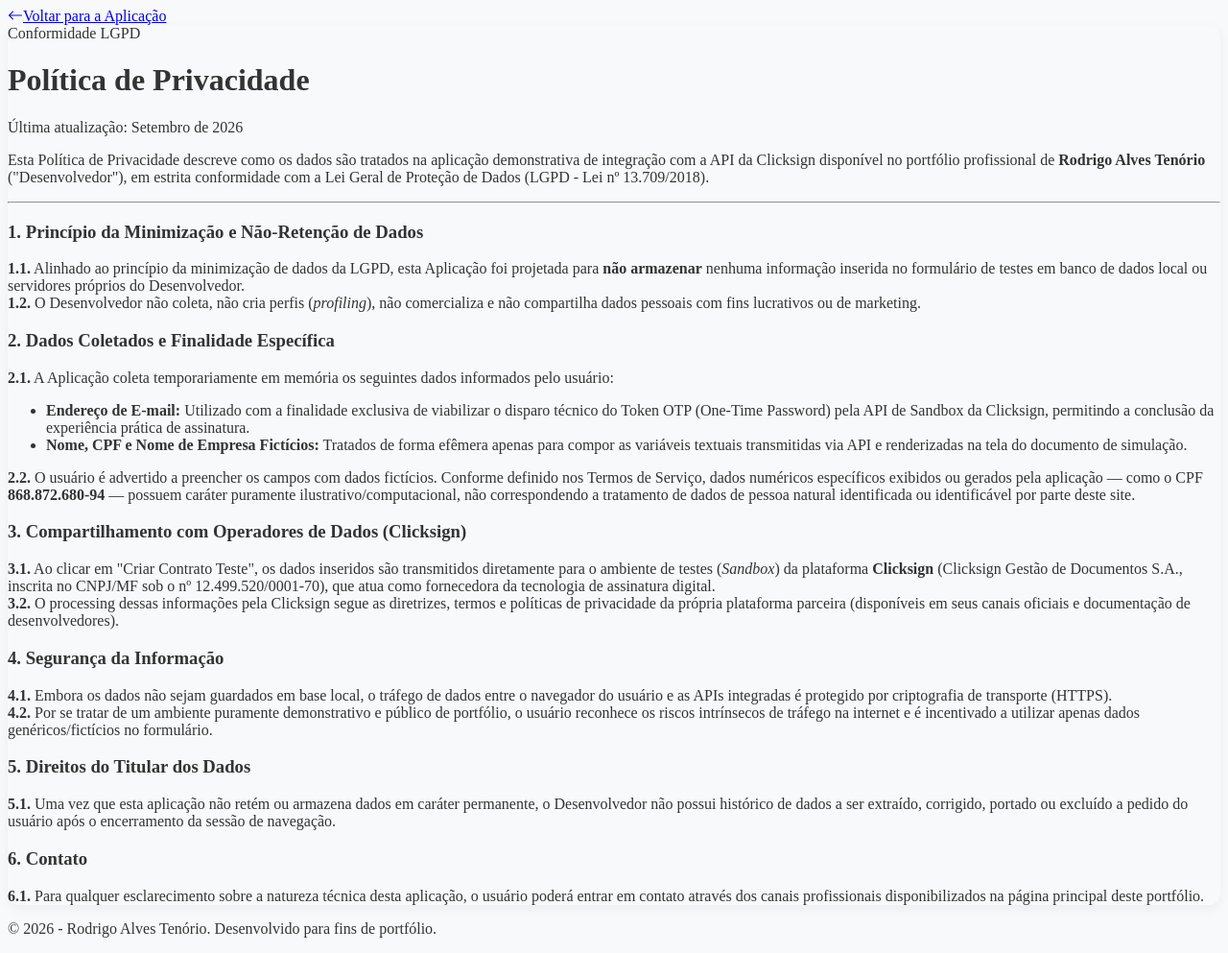
After one commit to rodten23/portal_rodten23, a Flask app: page /privacy_policy_contract in a window 1280 px wide. The commit adds this page. Shown: the whole page at 96% size. Run offline with Flask 3, Linux system fonts and the light colour scheme.

Commit message:
:sparkles: feat: Inclusão dos termos de serviço e política de privacidade.

```diff
--- a/portal_rodten23/app.py
+++ b/portal_rodten23/app.py
@@ -164,6 +164,18 @@ def valida_cpf(cpf: str) -> bool:
         return True
 
 
+@app.route('/terms_service_contract')
+def terms_service_contract():
+    current_date = date.today()
+    return render_template('terms_service_contract.html', ano_corrente=current_date.year)
+
+
+@app.route('/privacy_policy_contract')
+def privacy_policy_contract():
+    current_date = date.today()
+    return render_template('privacy_policy_contract.html', ano_corrente=current_date.year)
+
+
 @app.route('/contract', methods=['GET', 'POST'])
 def contract():
     if request.method == 'GET':
--- a/portal_rodten23/templates/contract.html
+++ b/portal_rodten23/templates/contract.html
@@ -110,7 +110,7 @@
                                 required
                             />
                             <label class="form-check-label" for="termsCheck">
-                                Ao continuar, você aceita os <a href="#">Termos de Serviço</a> e <a href="#">Política de Privacidade</a>
+                                Ao continuar, você aceita os <a href="{{ url_for('terms_service_contract') }}" target="_blank">Termos de Serviço</a> e <a href="{{ url_for('privacy_policy_contract') }}" target="_blank">Política de Privacidade</a>
                             </label>
                             <div class="invalid-feedback">Necessário aceitar os termos.</div>
                         </div>
--- /dev/null
+++ b/portal_rodten23/templates/privacy_policy_contract.html
@@ -0,0 +1,96 @@
+<!DOCTYPE html>
+<html lang="pt-BR">
+<head>
+    <meta charset="UTF-8">
+    <meta http-equiv="X-UA-Compatible" content="IE=edge">
+    <meta name="viewport" content="width=device-width, initial-scale=1">
+    <link rel="icon" type="image/png" href="../static/img/rodrigo_favicon.png">
+    <link rel="stylesheet" href="https://cdn.jsdelivr.net/npm/bootstrap-icons@1.11.1/font/bootstrap-icons.css">
+    <title>Política de Privacidade - Contrato Teste</title>
+    <style>
+        body { background-color: #f8f9fa; color: #333; }
+        .legal-card { border-radius: 12px; box-shadow: 0 4px 12px rgba(0,0,0,0.05); }
+    </style>
+</head>
+<body>
+
+    <div class="container my-5">
+        <div class="row justify-content-center">
+            <div class="col-lg-10 col-xl-8">
+
+                <!-- Botão Voltar -->
+                <div class="mb-4">
+                    <a href="{{ url_for('contract') }}" class="btn btn-sm btn-outline-secondary">
+                        <i class="bi bi-arrow-left me-2"></i>Voltar para a Aplicação
+                    </a>
+                </div>
+
+                <!-- Cartão do Documento -->
+                <div class="card legal-card border-0 p-4 p-md-5">
+                    <div class="card-body">
+
+                        <div class="text-center mb-5">
+                            <span class="badge bg-success mb-2">Conformidade LGPD</span>
+                            <h1 class="display-6 fw-bold text-dark">Política de Privacidade</h1>
+                            <p class="text-muted small">Última atualização: Setembro de 2026</p>
+                        </div>
+
+                        <p class="lead">
+                            Esta Política de Privacidade descreve como os dados são tratados na aplicação demonstrativa de integração com a API da Clicksign disponível no portfólio profissional de <strong>Rodrigo Alves Tenório</strong> ("Desenvolvedor"), em estrita conformidade com a Lei Geral de Proteção de Dados (LGPD - Lei nº 13.709/2018).
+                        </p>
+
+                        <hr class="my-4 text-secondary opacity-25">
+
+                        <h3 class="h5 fw-bold text-dark mt-4">1. Princípio da Minimização e Não-Retenção de Dados</h3>
+                        <p class="ps-3 text-secondary">
+                            <strong>1.1.</strong> Alinhado ao princípio da minimização de dados da LGPD, esta Aplicação foi projetada para <strong>não armazenar</strong> nenhuma informação inserida no formulário de testes em banco de dados local ou servidores próprios do Desenvolvedor.<br>
+                            <strong>1.2.</strong> O Desenvolvedor não coleta, não cria perfis (<em>profiling</em>), não comercializa e não compartilha dados pessoais com fins lucrativos ou de marketing.
+                        </p>
+
+                        <h3 class="h5 fw-bold text-dark mt-4">2. Dados Coletados e Finalidade Específica</h3>
+                        <p class="ps-3 text-secondary">
+                            <strong>2.1.</strong> A Aplicação coleta temporariamente em memória os seguintes dados informados pelo usuário:<br>
+                        </p>
+                        <ul class="ms-4 text-secondary">
+                            <li><strong>Endereço de E-mail:</strong> Utilizado com a finalidade exclusiva de viabilizar o disparo técnico do Token OTP (One-Time Password) pela API de Sandbox da Clicksign, permitindo a conclusão da experiência prática de assinatura.</li>
+                            <li><strong>Nome, CPF e Nome de Empresa Fictícios:</strong> Tratados de forma efêmera apenas para compor as variáveis textuais transmitidas via API e renderizadas na tela do documento de simulação.</li>
+                        </ul>
+                        <p class="ps-3 text-secondary">
+                            <strong>2.2.</strong> O usuário é advertido a preencher os campos com dados fictícios. Conforme definido nos Termos de Serviço, dados numéricos específicos exibidos ou gerados pela aplicação — como o CPF <strong>868.872.680-94</strong> — possuem caráter puramente ilustrativo/computacional, não correspondendo a tratamento de dados de pessoa natural identificada ou identificável por parte deste site.
+                        </p>
+
+                        <h3 class="h5 fw-bold text-dark mt-4">3. Compartilhamento com Operadores de Dados (Clicksign)</h3>
+                        <p class="ps-3 text-secondary">
+                            <strong>3.1.</strong> Ao clicar em "Criar Contrato Teste", os dados inseridos são transmitidos diretamente para o ambiente de testes (<em>Sandbox</em>) da plataforma <strong>Clicksign</strong> (Clicksign Gestão de Documentos S.A., inscrita no CNPJ/MF sob o nº 12.499.520/0001-70), que atua como fornecedora da tecnologia de assinatura digital.<br>
+                            <strong>3.2.</strong> O processing dessas informações pela Clicksign segue as diretrizes, termos e políticas de privacidade da própria plataforma parceira (disponíveis em seus canais oficiais e documentação de desenvolvedores).
+                        </p>
+
+                        <h3 class="h5 fw-bold text-dark mt-4">4. Segurança da Informação</h3>
+                        <p class="ps-3 text-secondary">
+                            <strong>4.1.</strong> Embora os dados não sejam guardados em base local, o tráfego de dados entre o navegador do usuário e as APIs integradas é protegido por criptografia de transporte (HTTPS).<br>
+                            <strong>4.2.</strong> Por se tratar de um ambiente puramente demonstrativo e público de portfólio, o usuário reconhece os riscos intrínsecos de tráfego na internet e é incentivado a utilizar apenas dados genéricos/fictícios no formulário.
+                        </p>
+
+                        <h3 class="h5 fw-bold text-dark mt-4">5. Direitos do Titular dos Dados</h3>
+                        <p class="ps-3 text-secondary">
+                            <strong>5.1.</strong> Uma vez que esta aplicação não retém ou armazena dados em caráter permanente, o Desenvolvedor não possui histórico de dados a ser extraído, corrigido, portado ou excluído a pedido do usuário após o encerramento da sessão de navegação.
+                        </p>
+
+                        <h3 class="h5 fw-bold text-dark mt-4">6. Contato</h3>
+                        <p class="ps-3 text-secondary mb-0">
+                            <strong>6.1.</strong> Para qualquer esclarecimento sobre a natureza técnica desta aplicação, o usuário poderá entrar em contato através dos canais profissionais disponibilizados na página principal deste portfólio.
+                        </p>
+
+                    </div>
+                </div>
+
+                <div class="text-center mt-4">
+                    <p class="text-muted small">&copy; {{ ano_corrente }} - Rodrigo Alves Tenório. Desenvolvido para fins de portfólio.</p>
+                </div>
+
+            </div>
+        </div>
+    </div>
+
+</body>
+</html>
```
Also changed, not shown: portal_rodten23/templates/terms_service_contract.html (added, +91 -0 lines).
